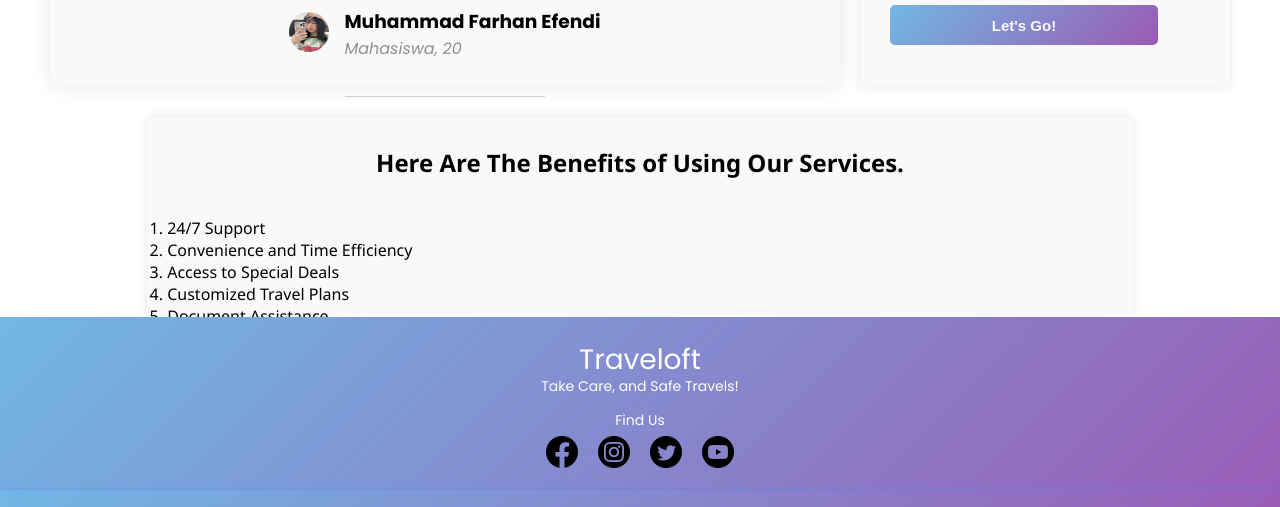
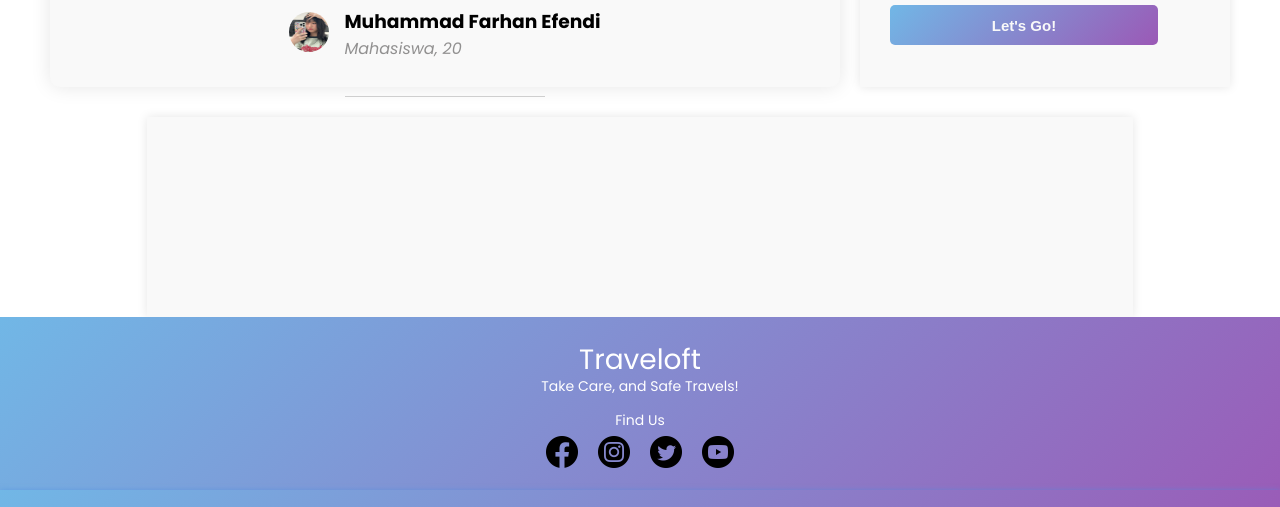
Before and after one commit to revou-fundamental-course/22-jul-24-FarhanEfendi21, a plain HTML site: page index.html in a window 1280 px wide. Shown: the part 739-1246 px from the top of the page. Drawn offline with Linux system fonts and the light colour scheme.

Commit message:
Update index.html

```diff
--- a/index.html
+++ b/index.html
@@ -80,14 +80,7 @@
         </section>
 
         <article class="main-benefit">
-            <h2 class="benefit-title">Here Are The Benefits of Using Our Services.</h2>
-            <ol class="benefit-list">
-                <li>24/7 Support</li>
-                <li>Convenience and Time Efficiency</li>
-                <li>Access to Special Deals</li>
-                <li>Customized Travel Plans</li>
-                <li>Document Assistance</li>
-            </ol>
+
         </article>
 
 
```
